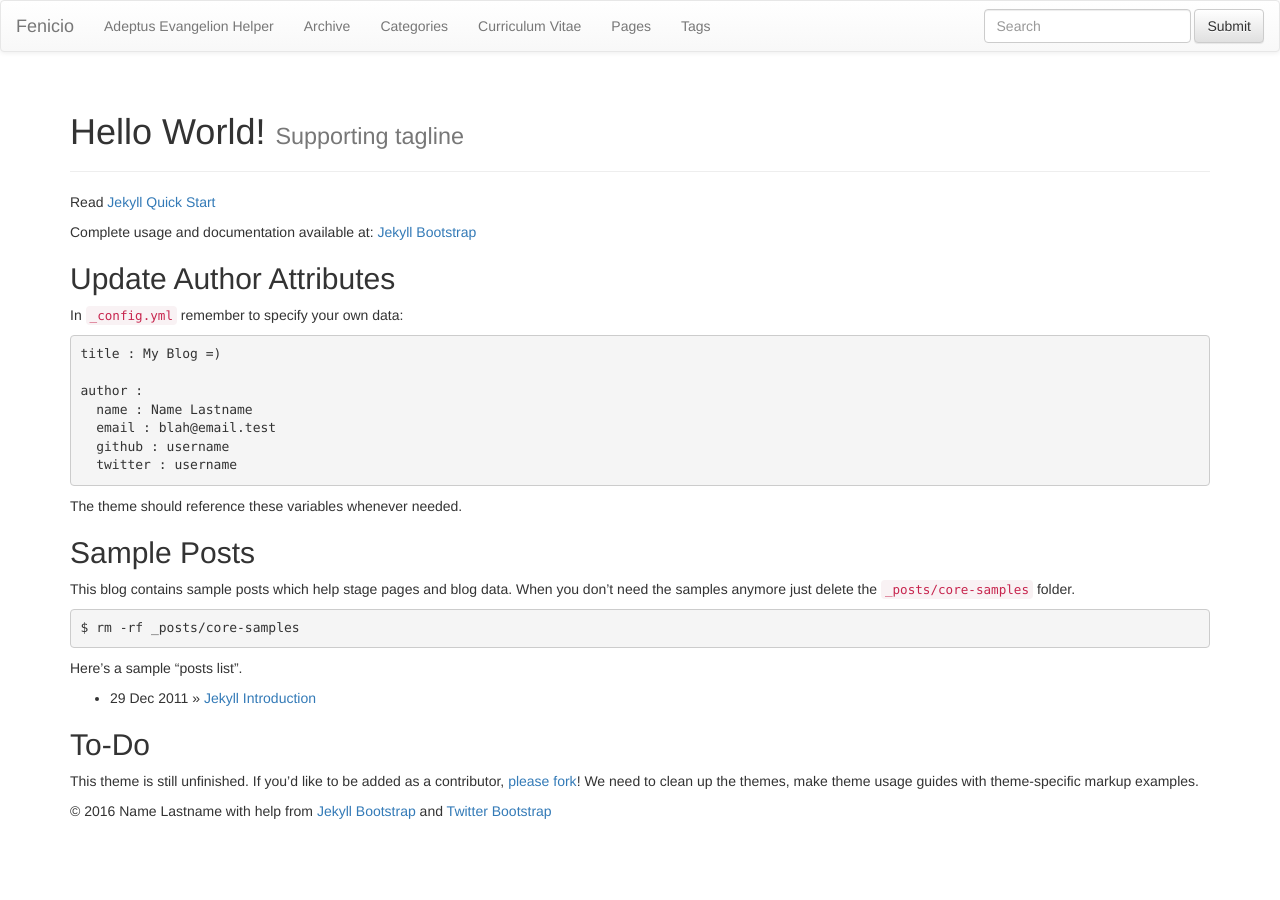
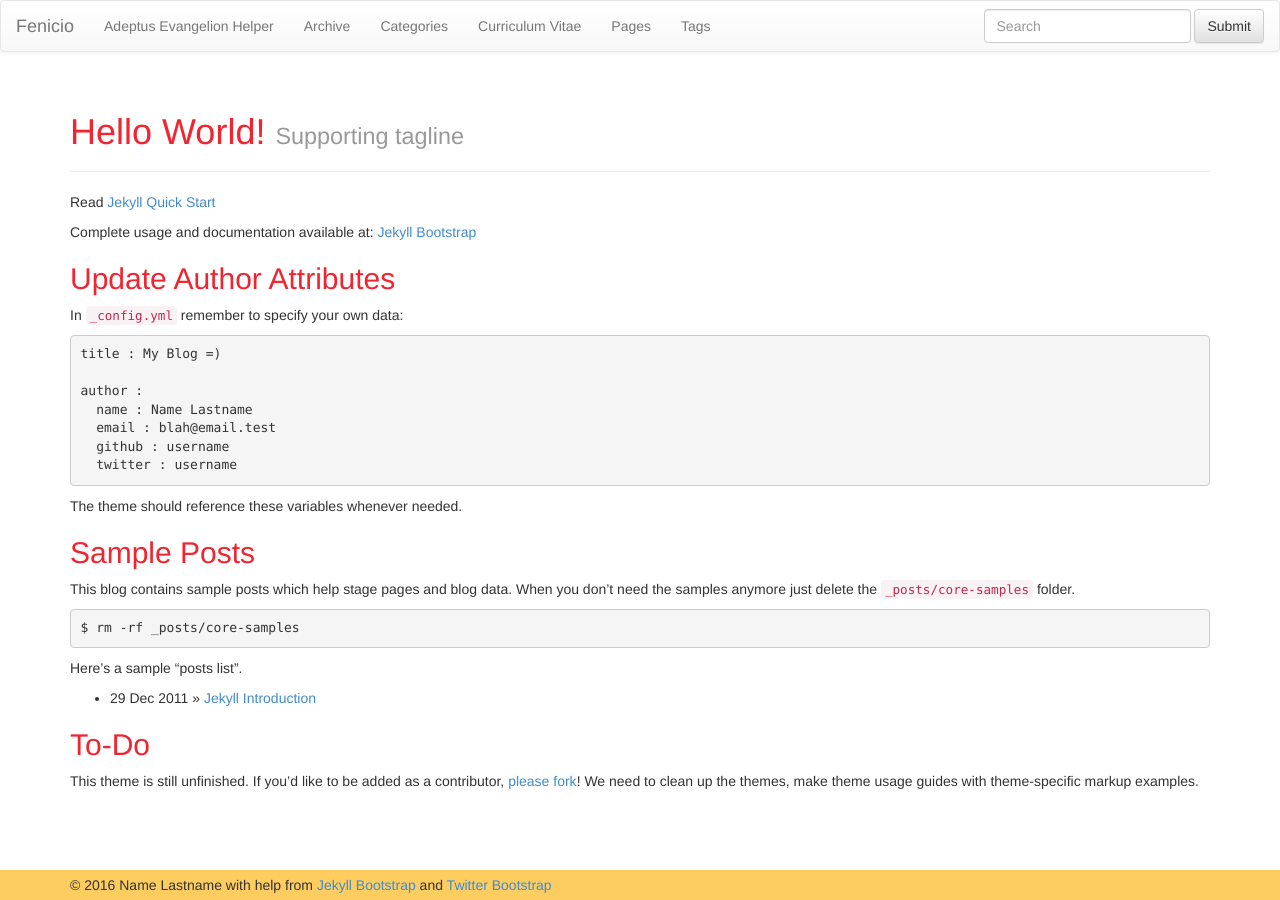
Before and after one commit to Fenicio/Fenicio.github.io, a Jekyll site: the page built from index.md, in a window 1280 px wide. Built offline with Jekyll 4.4.1, drawn with Linux system fonts in a browser that asks for light colours; nearby versions of some CDN libraries; library files that are not in the unit come from our copies.

Commit message:
route to css and js files

```diff
--- a/_includes/themes/bootstrap-3/default.html
+++ b/_includes/themes/bootstrap-3/default.html
@@ -12,14 +12,14 @@
     <meta name="viewport" content="width=device-width, initial-scale=1.0">
 
     <!-- Bootstrap styles -->
-    <link href="{{ ASSET_PATH }}bootstrap/css/bootstrap.min.css" rel="stylesheet">
+    <link href="{{ ASSET_PATH }}bootstrap-3/bootstrap/css/bootstrap.min.css" rel="stylesheet">
     <!-- Optional theme -->
-    <link href="{{ ASSET_PATH }}bootstrap/css/bootstrap-theme.min.css" rel="stylesheet">
+    <link href="{{ ASSET_PATH }}bootstrap-3/bootstrap/css/bootstrap-theme.min.css" rel="stylesheet">
     <!-- Sticky Footer -->
-    <link href="{{ ASSET_PATH }}bootstrap/css/bs-sticky-footer.css" rel="stylesheet">
+    <link href="{{ ASSET_PATH }}bootstrap-3/bootstrap/css/bs-sticky-footer.css" rel="stylesheet">
 
     <!-- Custom styles -->
-    <link href="{{ ASSET_PATH }}css/style.css?body=1" rel="stylesheet" type="text/css" media="all">
+    <link href="{{ ASSET_PATH }}bootstrap-3/css/style.css?body=1" rel="stylesheet" type="text/css" media="all">
 
     <!-- HTML5 Shim and Respond.js IE8 support of HTML5 elements and media queries -->
     <!-- WARNING: Respond.js doesn't work if you view the page via file:// -->
--- a/_includes/themes/twitter/default.html
+++ b/_includes/themes/twitter/default.html
@@ -15,8 +15,8 @@
     <![endif]-->
 
     <!-- Le styles -->
-    <link href="{{ ASSET_PATH }}bootstrap/css/bootstrap.2.2.2.min.css" rel="stylesheet">
-    <link href="{{ ASSET_PATH }}css/style.css?body=1" rel="stylesheet" type="text/css" media="all">
+    <link href="{{ ASSET_PATH }}twitter/bootstrap/css/bootstrap.2.2.2.min.css" rel="stylesheet">
+    <link href="{{ ASSET_PATH }}twitter/css/style.css?body=1" rel="stylesheet" type="text/css" media="all">
 
     <!-- Le fav and touch icons -->
   <!-- Update these with your own images
```
